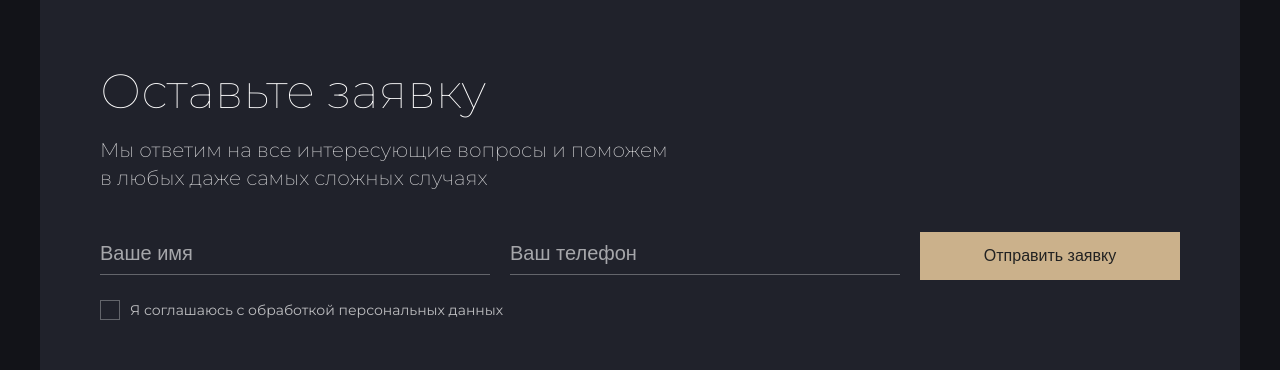
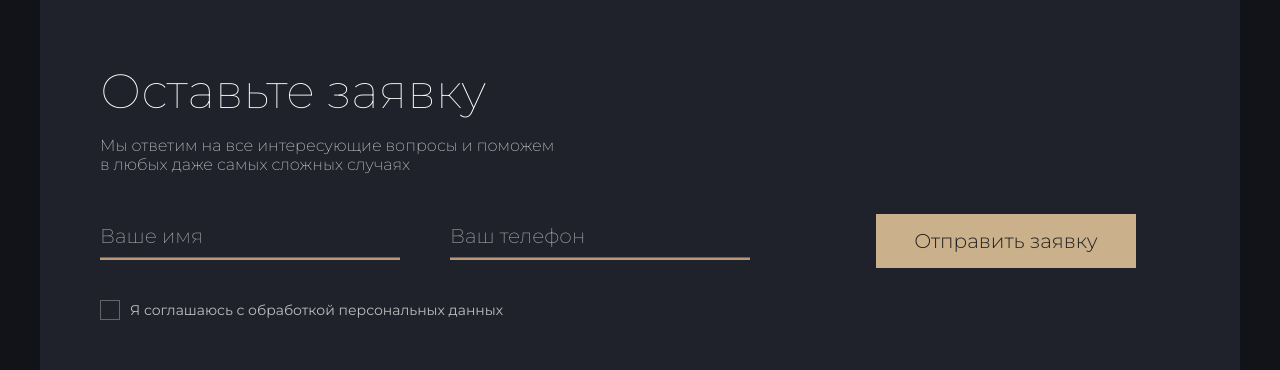
Before and after one commit to Max-Semian/realty_app, a Next.js app: page /realty_app/ in a window 1280 px wide. Shown: the part 7000-7370 px from the top of the page. Built offline with nearby package versions, Linux system fonts and the light colour scheme.

Commit message:
Fix contact form and menu on mobile

```diff
--- a/src/components/ContactForm/ContactForm.module.css
+++ b/src/components/ContactForm/ContactForm.module.css
@@ -24,11 +24,10 @@
 }
 
 .subtitle {
-  font-size: 20px;
-  line-height: 1.4;
-  font-weight: 200;
+  font-family: 'Montserrat', sans-serif;
   color: rgba(255, 255, 255, 0.8);
   margin-bottom: 40px;
+  font-weight: 200;
 }
 
 .form {
@@ -39,13 +38,26 @@
 }
 
 .inputGroup {
+  width: 65%;
+  margin-right: 5%;
+}
+
+.inputRow {
+  display: flex;
+  margin-bottom: 40px;
+  gap: 50px;
+}
+
+.inputItem {
+  border-bottom: 2px solid #BA9778;
   position: relative;
+  max-width: 300px;
   flex: 1;
-  max-width: 400px;
 }
 
 .input {
   width: 100%;
+  font-family: 'Montserrat', sans-serif;
   background-color: transparent;
   border: none;
   padding: 10px 0;
@@ -77,13 +89,14 @@
 }
 
 .submitButton {
+  font-family: 'Montserrat', sans-serif;
   padding: 15px 20px;
   background-color: #cbb18b;
   color: #222;
   border: none;
   cursor: pointer;
-  font-size: 16px;
-  font-weight: 500;
+  font-size: 20px;
+  font-weight: 300;
   transition: background-color 0.3s;
   width: 260px;
   text-align: center;
@@ -164,7 +177,18 @@
   }
 
   .inputGroup {
-    max-width: 100%;
+    width: 100%;
+    margin: 0;
+  }
+
+  .inputRow {
+    flex-direction: column;
+    gap: 30px;
+  }
+
+  .inputItem {
+    width: 100%;
+    max-width: unset;
   }
 
   .submitButton {
--- a/src/components/ContactForm/ContactForm.tsx
+++ b/src/components/ContactForm/ContactForm.tsx
@@ -70,6 +70,8 @@ export default function ContactForm() {
 
         <form className={styles.form} onSubmit={handleSubmit}>
           <div className={styles.inputGroup}>
+            <div className={styles.inputRow}>
+              <div className={styles.inputItem}>
                 <input
                   type="text"
                   name="name"
@@ -81,7 +83,7 @@ export default function ContactForm() {
                 <div className={`${styles.inputLine} ${formErrors.name ? styles.inputLineError : ''}`}></div>
               </div>
 
-          <div className={styles.inputGroup}>
+              <div className={styles.inputItem}>
                 <input
                   type="tel"
                   name="phone"
@@ -92,11 +94,7 @@ export default function ContactForm() {
                 />
                 <div className={`${styles.inputLine} ${formErrors.phone ? styles.inputLineError : ''}`}></div>
               </div>
-
-          <button type="submit" className={styles.submitButton}>
-            Отправить заявку
-          </button>
-        </form>
+            </div>
 
             <div className={styles.agreementCheckbox}>
               <label className={styles.checkboxLabel}>
@@ -114,6 +112,14 @@ export default function ContactForm() {
               </label>
             </div>
           </div>
+
+          <button type="submit" className={styles.submitButton}>
+            Отправить заявку
+          </button>
+        </form>
+
+
+      </div>
     </section>
   );
 }
--- a/src/components/Header/Header.module.css
+++ b/src/components/Header/Header.module.css
@@ -54,7 +54,6 @@
 
 .mobileMenu {
   display: none;
-  z-index: 1001;
 }
 
 .mobileMenu button {
@@ -63,10 +62,7 @@
   color: #BA9778;
   font-size: 24px;
   cursor: pointer;
-}
-
-.mobileLoginLink {
-  display: none;
+  z-index: 1001;
 }
 
 /* Hide mobile-only elements on desktop */
@@ -106,7 +102,7 @@
 }
 
 
-@media (max-width: 1024px) {`
+@media (max-width: 1024px) {
   .headerContainer {
     display: flex;
     align-items: center;
@@ -214,9 +210,12 @@
   }
 
   .mobileMenu {
-    display: block;
+    width: 100%;
+    display: flex;
+    padding: 0 20px;
     position: absolute;
-    right: 20px;
+    align-items: center;
+    justify-content: space-between;
   }
 
   .contact {
@@ -230,8 +229,6 @@
 
   .mobileLoginLink {
     display: block;
-    position: absolute;
-    left: 20px;
     font-size: 14px;
     opacity: 0.8;
   }
--- a/src/components/Header/Header.tsx
+++ b/src/components/Header/Header.tsx
@@ -60,12 +60,25 @@ const Header = () => {
   return (
     <header className={styles.header}>
       <div className={styles.headerContainer}>
-        {/* Mobile Menu Button */}
+
+        {/* Mobile Menu */}
         <div className={styles.mobileMenu}>
-          <button onClick={toggleMobileMenu} aria-label="Toggle menu">
+          <div className={styles.mobileLoginLink}>
+            <a href="#" onClick={(e) => { e.preventDefault(); setMobileMenuOpen(false); }}>
+              Личный кабинет
+            </a>
+          </div>
+          <a href="/" onClick={(e) => { e.preventDefault(); setMobileMenuOpen(false); router.push('/'); }}>
+            <img src="/realty_app/LOGO_1.png" alt="Logo" width="50" height="50" />
+          </a>
+          <button className={styles.mobileMenuButton} onClick={toggleMobileMenu} aria-label="Toggle menu">
             {mobileMenuOpen ? "✕" : "☰"}
           </button>
+
+
         </div>
+
+
 
         {/* Navigation Links */}
         <nav className={`${styles.nav} ${mobileMenuOpen ? styles.navOpen : ''}`}>
@@ -140,13 +153,6 @@ const Header = () => {
             </div>
           </div>
         </nav>
-
-        {/* Mobile "Личный кабинет" link */}
-        <div className={styles.mobileLoginLink}>
-          <a href="#" onClick={(e) => { e.preventDefault(); setMobileMenuOpen(false); }}>
-            Личный кабинет
-          </a>
-        </div>
       </div>
     </header>
   );
```
Lines whose indentation alone changed are shown as unchanged.
